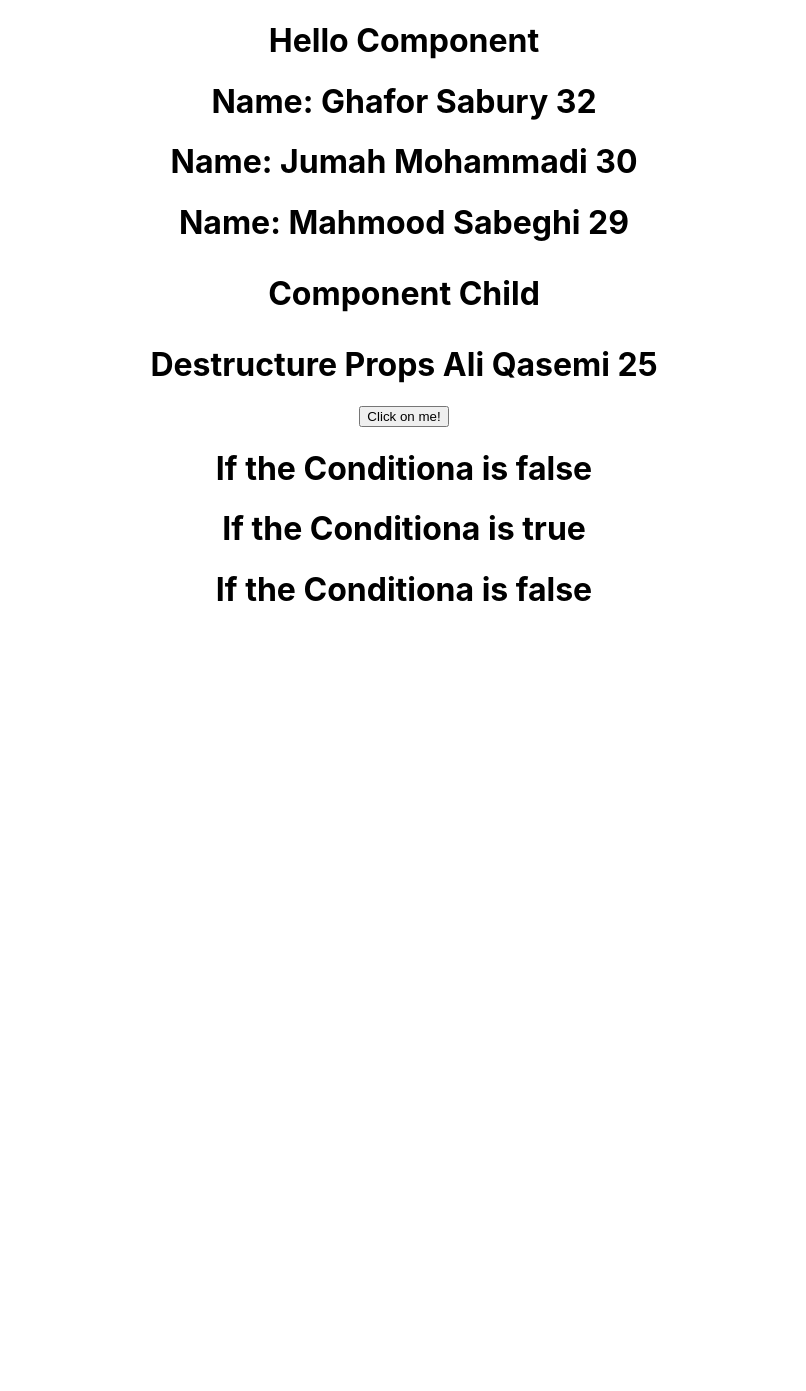
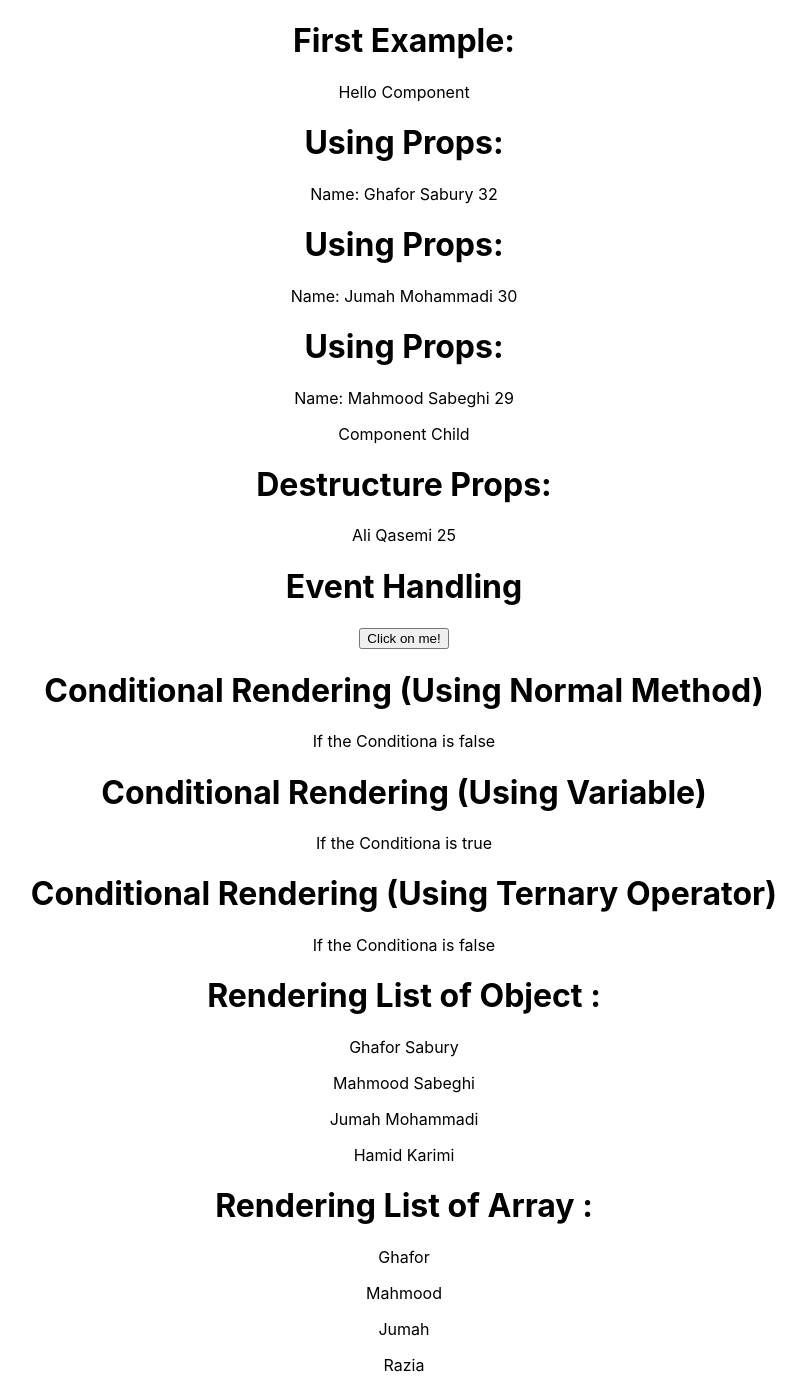
Before and after one commit to gsabury/react-js-tutorials, a React (Create React App) app: page / in a window 1280 px wide. Shown: the whole page, without its empty margins (236-1042 px from the left). Before the commit the page ends 800 px from the top, so only its background shows below. Built offline with nearby package versions, Linux system fonts and the light colour scheme.

Commit message:
Rendering List of objects and arrays added

```diff
--- a/src/App.js
+++ b/src/App.js
@@ -7,6 +7,8 @@ import EventHandling from './Components/EventHandling';
 import ConditionalRendering from './Components/ConditionalRendering';
 import ConditionalRendering2 from './Components/ConditionalRendering2';
 import ConditionalRendering3 from './Components/ConditionalRendering3';
+import RenderingListOfObjects from './Components/RenderingListOfObjects';
+import RenderingListOfArray from './Components/RenderingListOfArray';
 function App() {
   return (
     <div className="App">
@@ -23,6 +25,8 @@ function App() {
       <ConditionalRendering></ConditionalRendering>
       <ConditionalRendering2/>
       <ConditionalRendering3/>
+      <RenderingListOfObjects/>
+      <RenderingListOfArray/>
 
     </div>
   );
--- a/src/Components/ConditionalRendering.js
+++ b/src/Components/ConditionalRendering.js
@@ -8,13 +8,15 @@ const ConditionalRendering  = () => {
     if(display){
         return (
             <div>
-                <h1>If the Conditiona is true</h1>
+                <h1>Conditional Rendering (Using Normal Method)</h1>
+                <p>If the Conditiona is true</p>
             </div>
         );
     }else{
         return (
             <div>
-                <h1>If the Conditiona is false</h1>
+                <h1>Conditional Rendering (Using Normal Method)</h1>
+                <p>If the Conditiona is false</p>
             </div>
         );
     }
--- a/src/Components/ConditionalRendering2.js
+++ b/src/Components/ConditionalRendering2.js
@@ -4,16 +4,17 @@ const ConditionalRendering2 = () =>{
     const [display] = useState(true);
     let output;
     if(display){
-        output =  <div>
-                        <h1>If the Conditiona is true</h1>
-                    </div>
+        output = (<p>If the Conditiona is true</p>)
     }else{
-        output =  <div>
-                        <h1>If the Conditiona is false</h1>
-                    </div>
+        output = (<p>If the Conditiona is false</p>)
     }
 
-    return output;
+    return (
+            <div>
+                <h1>Conditional Rendering (Using Variable)</h1>
+                {output}
+            </div>
+        );
 }
 
 export default ConditionalRendering2;
--- a/src/Components/ConditionalRendering3.js
+++ b/src/Components/ConditionalRendering3.js
@@ -5,19 +5,19 @@ const ConditionalRendering2 = () =>{
     const [display] = useState(false);
     let output;
 
-    output = display ?
-        output =
-        (<div>
-                        <h1>If the Conditiona is true</h1>
-                    </div>
-    )
+    output = display ?  (
+            <p>If the Conditiona is true</p>
+        )
     :(
-        <div>
-            <h1>If the Conditiona is false</h1>
-        </div>
+        <p>If the Conditiona is false</p>
     )
 
-    return output;
+    return (
+        <div>
+            <h1>Conditional Rendering (Using Ternary Operator)</h1>
+            {output}
+        </div>
+    );
 }
 
 export default ConditionalRendering2;
--- a/src/Components/DestructureProps.js
+++ b/src/Components/DestructureProps.js
@@ -2,7 +2,10 @@
 const DestructureProps = (props)=>{
     const {fname, lname, age} = props;
     return (
-        <h1>Destructure Props {fname} {lname} {age}</h1>
+        <div>
+            <h1>Destructure Props: </h1>
+            <p>{fname} {lname} {age}</p>
+        </div>
     );
 }
 
--- a/src/Components/EventHandling.js
+++ b/src/Components/EventHandling.js
@@ -1,6 +1,7 @@
 const EventHandling = () =>{
     return (
         <div>
+            <h1>Event Handling</h1>
             <button onClick={fireAlert}> Click on me!</button>
         </div>
     );
--- a/src/Components/Hello.js
+++ b/src/Components/Hello.js
@@ -10,7 +10,10 @@ function Hello(){
 // ES6 Syntax
 const Hello = ()=>{
     return(
-        <h1>Hello Component </h1>
+        <div>
+            <h1>First Example:  </h1>
+            <p>Hello Component </p>
+        </div>
     );
 }
 export default Hello;
--- a/src/Components/Profile.js
+++ b/src/Components/Profile.js
@@ -1,10 +1,13 @@
 const Profile = (props) =>{
 
     return (
-        <h1>
-            Name: {props.fname} {props.lname} {props.age}
-            {props.children}
-        </h1>
+        <div>
+            <h1>Using Props: </h1>
+            <p>
+                Name: {props.fname} {props.lname} {props.age}
+                {props.children}
+            </p>
+        </div>
     );
 }
 
--- /dev/null
+++ b/src/Components/RenderingListOfArray.js
@@ -0,0 +1,19 @@
+
+const RenderingListOfArray  = () =>{
+
+    const people = [ "Ghafor",  "Mahmood", "Jumah", "Razia"];
+
+    let peopleList = people.map((person, index)=> (
+        <p key={index}>{person}</p>
+    ));
+
+    return (
+        <div>
+            <h1>Rendering List of Array : </h1>
+            {peopleList}
+        </div>
+        );
+
+}
+
+export default RenderingListOfArray;
--- /dev/null
+++ b/src/Components/RenderingListOfObjects.js
@@ -0,0 +1,23 @@
+
+const RenderingListOfObjects  = () =>{
+
+    const people = [
+        {id:1, firstname : "Ghafor", lastname: "Sabury"},
+        {id:2, firstname : "Mahmood", lastname: "Sabeghi"},
+        {id:3, firstname : "Jumah", lastname: "Mohammadi"},
+        {id:4, firstname : "Hamid", lastname: "Karimi"},
+      ];
+
+    let peopleList = people.map((person)=> (
+        <p key={person.id}>{person.firstname} {person.lastname}</p>
+    ));
+
+    return (
+        <div>
+            <h1>Rendering List of Object : </h1>
+            {peopleList}
+        </div>
+        );
+}
+
+export default RenderingListOfObjects;
```
